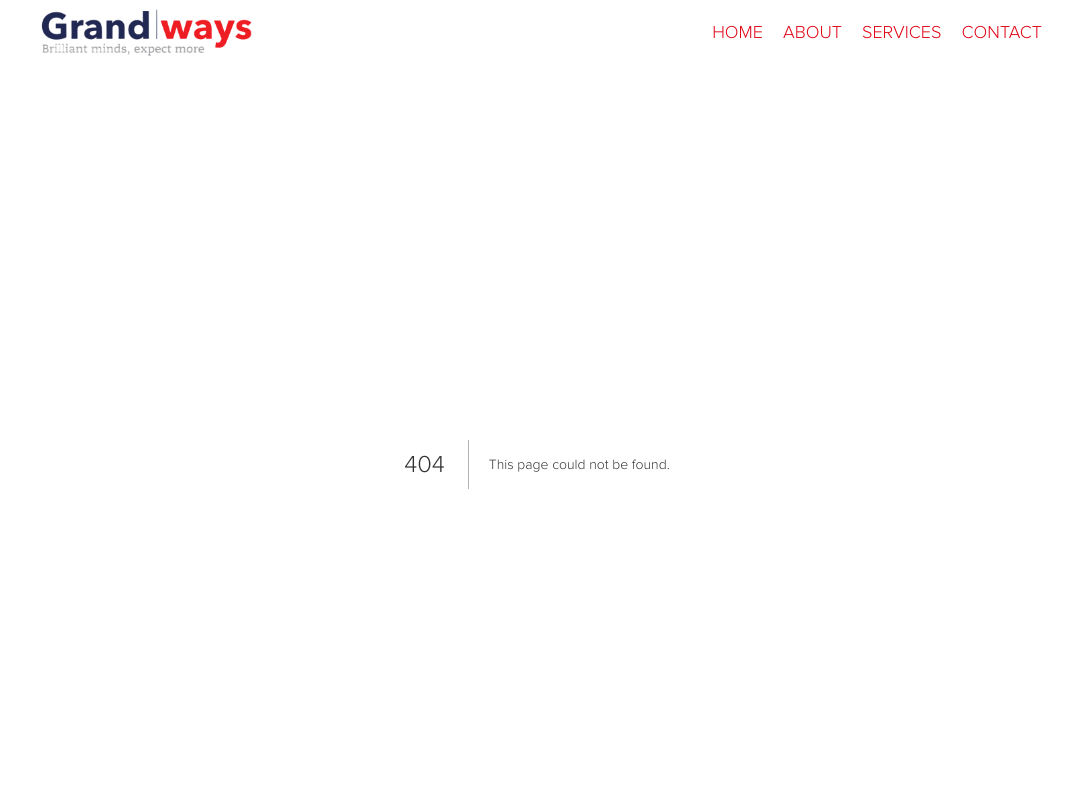
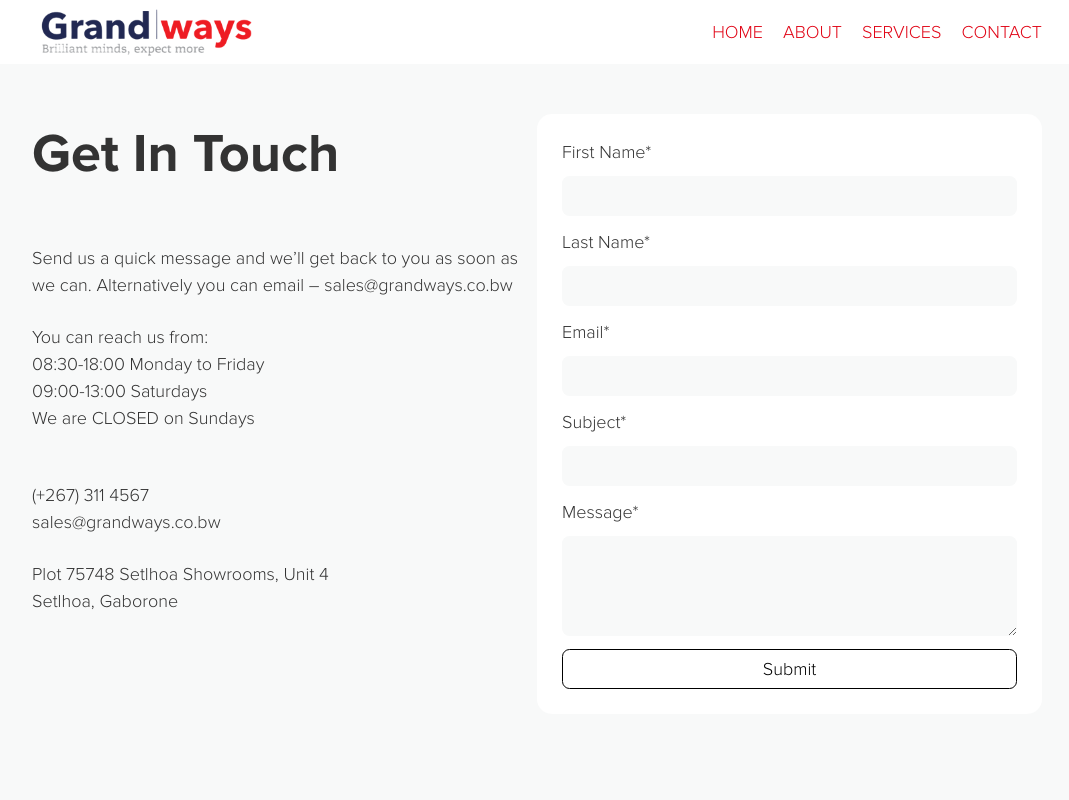
Before and after one commit to Grandways/GrandwaysWebsite, a Next.js app: page /contact in a window 1280 px wide. Before the commit this address had no page. Shown: the top 800 px of the page, without its empty margins (103-1172 px from the left). Built offline with nearby package versions, Linux system fonts and the light colour scheme.

Commit message:
contact front end-done

```diff
--- /dev/null
+++ b/app/(root)/contact/page.jsx
@@ -0,0 +1,60 @@
+
+
+const Contact = () => {
+  return (
+    <>
+      <div>
+        <div className="w-full h-[700px] flex px-[135px] py-[50px] bg-[#F8F9F9]">
+            <div className="w-1/2 flex flex-col gap-[50px]">
+                <h2>Get In Touch</h2>
+                <div className="flex flex-col gap-[25px]">
+                    <p>
+                        Send us a quick message and we’ll get back to you as soon as we can. Alternatively you can email – sales@grandways.co.bw
+                    </p>
+                    <p>
+                        You can reach us from:<br/>08:30-18:00 Monday to Friday<br/>09:00-13:00 Saturdays<br/>We are CLOSED on Sundays
+                    </p>
+                </div>
+
+                <div className="flex flex-col gap-[25px]">
+                    <p>
+                        (+267) 311 4567<br/>sales@grandways.co.bw
+                    </p>
+                    <p>
+                        Plot 75748 Setlhoa Showrooms, Unit 4<br/>Setlhoa, Gaborone
+                    </p>
+                </div>
+            </div>
+            <div className="w-1/2 flex">
+                <div className="w-[570px] h-[600px] flex flex-col justify-between gap-[10px] bg-white rounded-[15px] p-[25px]">
+                    <div className="flex flex-col gap-[10px]">
+                        <p>First Name*</p>
+                        <input type="text" className="w-full h-[40px] rounded-[7.5px] bg-[#F8F9F9] px-[10px]" required />
+                    </div>
+                    <div className="flex flex-col gap-[10px]">
+                        <p>Last Name*</p>
+                        <input type="text" className="w-full h-[40px] rounded-[7.5px] bg-[#F8F9F9] px-[10px]" required />
+                    </div>
+                    <div className="flex flex-col gap-[10px]">
+                        <p>Email*</p>
+                        <input type="email" className="w-full h-[40px] rounded-[7.5px] bg-[#F8F9F9] px-[10px]" required />
+                    </div>
+                    <div className="flex flex-col gap-[10px]">
+                        <p>Subject*</p>
+                        <input type="text" className="w-full h-[40px] rounded-[7.5px] bg-[#F8F9F9] px-[10px]" required />
+                    </div>
+                    <div className="flex flex-col gap-[10px]">
+                        <p>Message*</p>
+                        <textarea name="message" id="message" cols="30" rows="10" className="w-full h-[100px] rounded-[7.5px] bg-[#F8F9F9] px-[10px]"></textarea>
+                    </div>
+
+                    <button className="w-full h-[40px] bg-transparent text-[18px] border-[1px] border-black rounded-[7.5px]">Submit</button>
+                </div>
+            </div>
+        </div>
+      </div>
+    </>
+  )
+}
+
+export default Contact
--- a/app/globals.css
+++ b/app/globals.css
@@ -70,3 +70,7 @@ p{
 .teamcard{
   border: 2px solid #F8F9F9;
 }
+
+button{
+  font-family: "Proxima Nova";
+}
```
